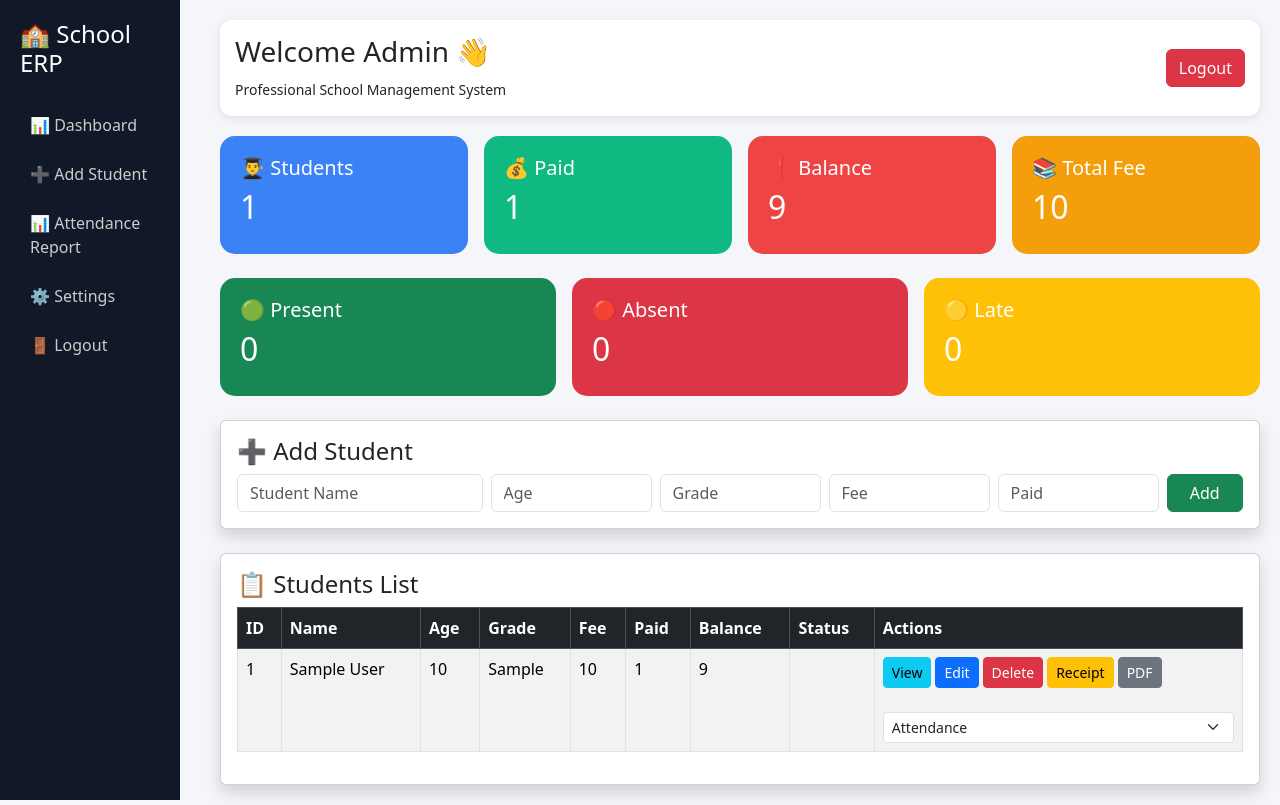
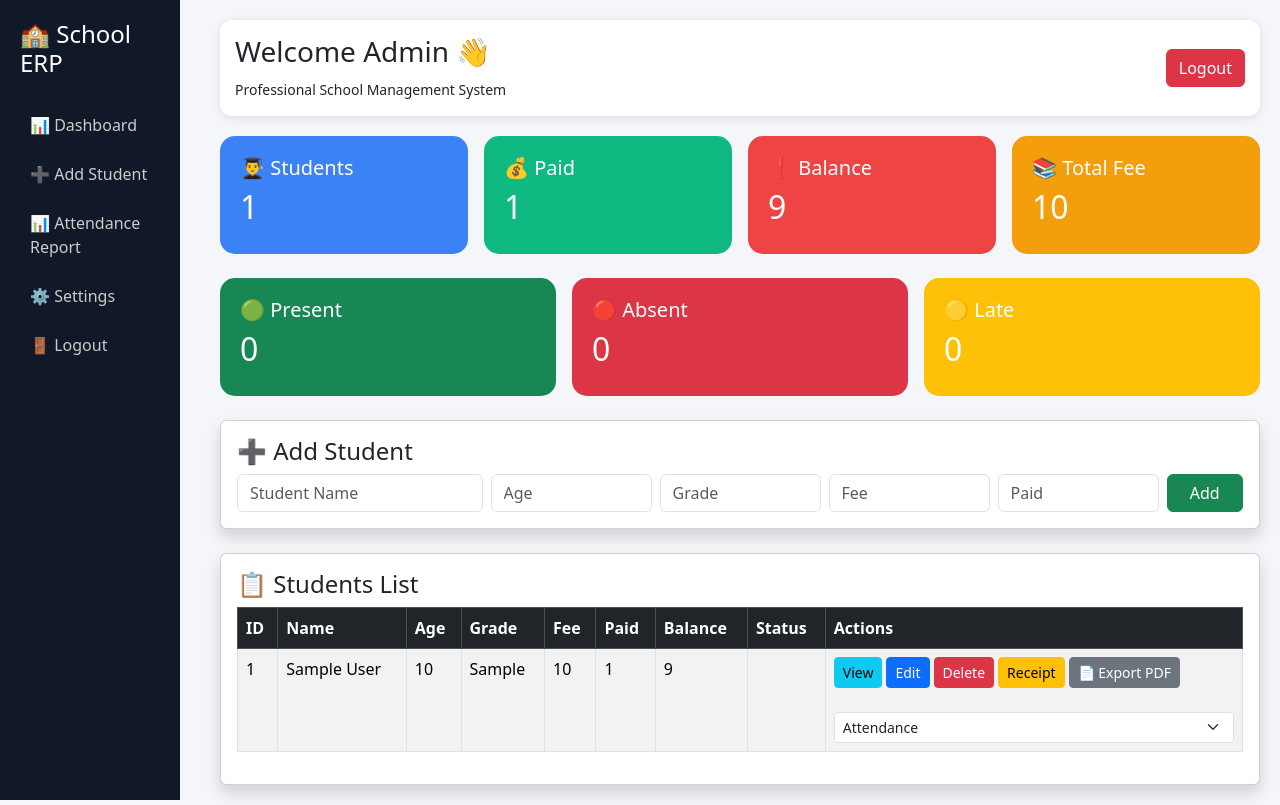
Before and after one commit to we32693269/school-saas, a Flask app: page /dashboard in a window 1280 px wide. Run offline with Flask 3, Linux system fonts and the light colour scheme; the visitor is signed in with stand-in values (Sample User, id 1); tables that the repository leaves empty hold one stand-in row (values such as "Sample post").

Commit message:
Update dashboard.html

```diff
--- a/templates/dashboard.html
+++ b/templates/dashboard.html
@@ -273,7 +273,7 @@
 
     <a href="/attendance_pdf/{{ s[0] }}"
        class="btn btn-secondary btn-sm">
-       PDF
+      📄 Export PDF
     </a>
 
 </div>
```
